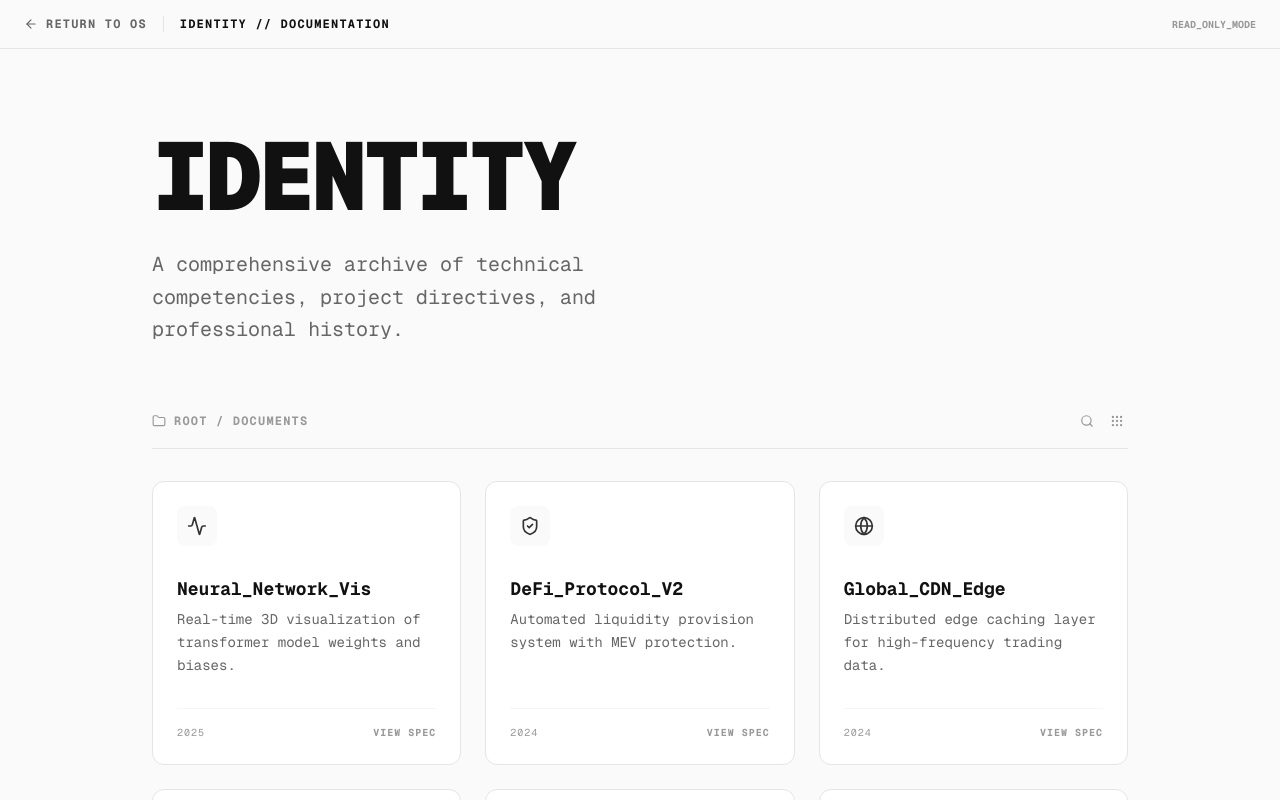
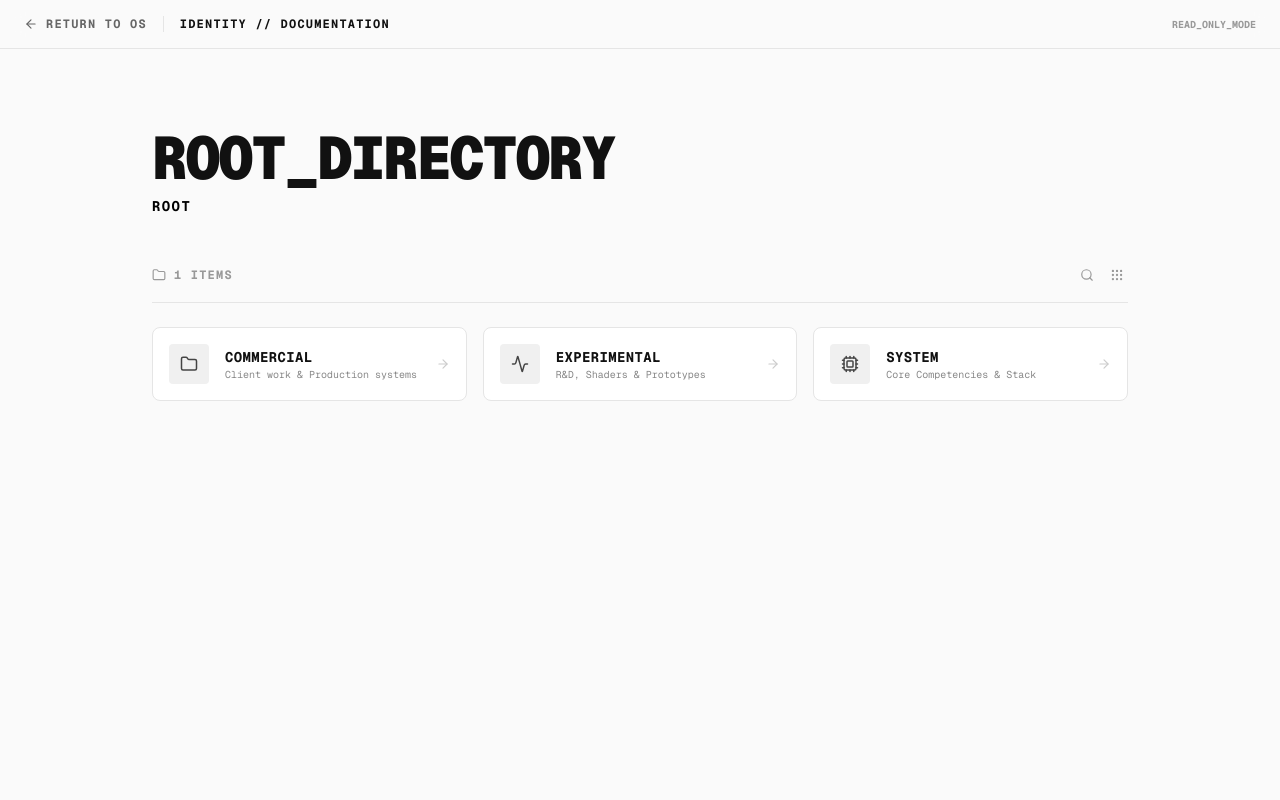
Before and after one commit to Luseefor/portfolio, a Next.js app: page /identity in a window 1280 px wide. Built offline with nearby package versions, Linux system fonts and the light colour scheme.

Commit message:
feat: refactor identity to folder structure and refine theme transitions

```diff
--- a/src/app/identity/page.tsx
+++ b/src/app/identity/page.tsx
@@ -6,6 +6,65 @@ import { motion } from 'framer-motion';
 import { ArrowLeft, FileText, Folder, Grip, Search, MoreHorizontal, Activity, ShieldCheck, Globe, Cpu, Terminal } from 'lucide-react';
 
 export default function IdentityPage() {
+    const [currentPath, setCurrentPath] = React.useState<string[]>(['root']);
+    const [animDirection, setAnimDirection] = React.useState(1);
+
+    const fileSystem: any = {
+        root: {
+            folders: [
+                { name: 'commercial', icon: Folder, desc: 'Client work & Production systems' },
+                { name: 'experimental', icon: Activity, desc: 'R&D, Shaders & Prototypes' },
+                { name: 'system', icon: Cpu, desc: 'Core Competencies & Stack' }
+            ],
+            files: []
+        },
+        commercial: {
+            folders: [],
+            files: [
+                { title: 'DeFi_Protocol_V2', desc: 'Automated liquidity provision system with MEV protection.', year: '2024', icon: ShieldCheck, type: 'spec' },
+                { title: 'Global_CDN_Edge', desc: 'Distributed edge caching layer for high-frequency trading data.', year: '2024', icon: Globe, type: 'spec' },
+                { title: 'Cyber_Sec_Audit', desc: 'Automated penetration testing suite for smart contracts.', year: '2025', icon: ShieldCheck, type: 'report' },
+            ]
+        },
+        experimental: {
+            folders: [],
+            files: [
+                { title: 'Neural_Network_Vis', desc: 'Real-time 3D visualization of transformer model weights and biases.', year: '2025', icon: Activity, type: 'prototype' },
+                { title: 'Quantum_Sim', desc: 'Browser-based quantum circuit simulator using WebGL compute shaders.', year: '2023', icon: Cpu, type: 'sim' },
+                { title: 'OS_Interface', desc: 'The very operating system you are currently navigating.', year: '2026', icon: Terminal, type: 'live' },
+            ]
+        },
+        system: {
+            folders: [],
+            files: [
+                { title: 'Full_Stack_Core', desc: 'TypeScript, React, Node.js, PostgreSQL, AWS', year: '2025', icon: Terminal, type: 'stack' },
+                { title: 'Graphics_Engine', desc: 'WebGL, Three.js, GLSL, Metal', year: '2024', icon: Activity, type: 'stack' },
+                { title: 'Smart_Contracts', desc: 'Solidity, Rust, EVM Architecture', year: '2025', icon: ShieldCheck, type: 'stack' },
+            ]
+        }
+    };
+
+    const currentFolder = fileSystem[currentPath[currentPath.length - 1]] || fileSystem['root'];
+
+    const navigateTo = (folderName: string) => {
+        setAnimDirection(1);
+        setCurrentPath([...currentPath, folderName]);
+    };
+
+    const navigateUp = () => {
+        if (currentPath.length > 1) {
+            setAnimDirection(-1);
+            setCurrentPath(currentPath.slice(0, -1));
+        }
+    };
+
+    const navigateToBreadcrumb = (index: number) => {
+        if (index < currentPath.length - 1) {
+            setAnimDirection(-1);
+            setCurrentPath(currentPath.slice(0, index + 1));
+        }
+    };
+
     return (
         <div className="min-h-screen w-full bg-[#FAFAFA] text-[#111111] font-mono selection:bg-black selection:text-white cursor-none">
             {/* Navigation Bar */}
@@ -27,26 +86,45 @@ export default function IdentityPage() {
             {/* Main Content Area */}
             <main className="mx-auto max-w-5xl px-6 pt-32 pb-20">
 
-                {/* Header Section */}
-                <header className="mb-16">
+                {/* Dynamic Header */}
+                <header className="mb-12">
                     <motion.div
-                        initial={{ opacity: 0, y: 20 }}
+                        initial={{ opacity: 0, y: 10 }}
                         animate={{ opacity: 1, y: 0 }}
-                        transition={{ duration: 0.8, ease: [0.16, 1, 0.3, 1] }}
+                        key={currentPath.join('/')}
+                        transition={{ duration: 0.4 }}
                     >
-                        <h1 className="mb-6 text-6xl font-black tracking-tighter md:text-8xl">IDENTITY</h1>
-                        <p className="max-w-xl text-lg text-[#666666] md:text-xl leading-relaxed">
-                            A comprehensive archive of technical competencies, project directives, and professional history.
-                        </p>
+                        <h1 className="mb-2 text-4xl font-black tracking-tighter uppercase md:text-6xl text-[#111]">
+                            {currentPath[currentPath.length - 1] === 'root' ? 'ROOT_DIRECTORY' : currentPath[currentPath.length - 1]}
+                        </h1>
+                        <div className="flex items-center gap-2 text-sm text-[#666666]">
+                            {currentPath.map((segment, i) => (
+                                <React.Fragment key={i}>
+                                    <button
+                                        onClick={() => navigateToBreadcrumb(i)}
+                                        className={`uppercase tracking-widest hover:text-black hover:underline ${i === currentPath.length - 1 ? 'font-bold text-black' : ''}`}
+                                    >
+                                        {segment}
+                                    </button>
+                                    {i < currentPath.length - 1 && <span className="text-[#CCC]">/</span>}
+                                </React.Fragment>
+                            ))}
+                        </div>
                     </motion.div>
                 </header>
 
-                {/* Documentation Grid */}
+                {/* Content Grid */}
                 <section>
-                    <div className="mb-8 flex items-center justify-between border-b border-[#E5E5E5] pb-4">
+                    <div className="mb-6 flex items-center justify-between border-b border-[#E5E5E5] pb-4">
                         <div className="flex items-center gap-2 text-xs font-bold uppercase tracking-widest text-[#999999]">
+                            {currentPath.length > 1 && (
+                                <button onClick={navigateUp} className="flex items-center gap-1 hover:text-black transition-colors mr-2">
+                                    <ArrowLeft size={12} />
+                                    <span>BACK</span>
+                                </button>
+                            )}
                             <Folder size={14} />
-                            <span>Root / Documents</span>
+                            <span>{currentPath.length} Items</span>
                         </div>
                         <div className="flex gap-2">
                             <button className="rounded p-1 hover:bg-[#F0F0F0] text-[#999999] hover:text-black transition-colors"><Search size={14} /></button>
@@ -54,50 +132,65 @@ export default function IdentityPage() {
                         </div>
                     </div>
 
-                    <div className="grid grid-cols-1 gap-6 md:grid-cols-2 lg:grid-cols-3">
-                        {[
-                            { title: 'Neural_Network_Vis', desc: 'Real-time 3D visualization of transformer model weights and biases.', year: '2025', icon: Activity },
-                            { title: 'DeFi_Protocol_V2', desc: 'Automated liquidity provision system with MEV protection.', year: '2024', icon: ShieldCheck },
-                            { title: 'Global_CDN_Edge', desc: 'Distributed edge caching layer for high-frequency trading data.', year: '2024', icon: Globe },
-                            { title: 'Quantum_Sim', desc: 'Browser-based quantum circuit simulator using WebGL compute shaders.', year: '2023', icon: Cpu },
-                            { title: 'OS_Interface', desc: 'The very operating system you are currently navigating.', year: '2026', icon: Terminal },
-                            { title: 'Cyber_Sec_Audit', desc: 'Automated penetration testing suite for smart contracts.', year: '2025', icon: ShieldCheck },
-                        ].map((project, i) => (
+                    <div className="grid grid-cols-1 gap-4 md:grid-cols-2 lg:grid-cols-3">
+                        {/* Folders */}
+                        {currentFolder.folders.map((folder: any, i: number) => (
                             <motion.div
-                                key={i}
-                                initial={{ opacity: 0, y: 20 }}
-                                animate={{ opacity: 1, y: 0 }}
-                                transition={{ delay: 0.2 + (i * 0.1), duration: 0.5 }}
-                                className="group relative flex min-h-[280px] cursor-pointer flex-col justify-between overflow-hidden rounded-xl border border-[#E5E5E5] bg-white p-6 transition-all hover:-translate-y-1 hover:border-black/5 hover:shadow-2xl"
+                                key={`folder-${folder.name}`}
+                                initial={{ opacity: 0, x: animDirection * 20 }}
+                                animate={{ opacity: 1, x: 0 }}
+                                exit={{ opacity: 0, x: -animDirection * 20 }}
+                                transition={{ delay: i * 0.05, duration: 0.3 }}
+                                onClick={() => navigateTo(folder.name)}
+                                className="group flex cursor-pointer items-center justify-between rounded-lg border border-[#E5E5E5] bg-white p-4 transition-all hover:bg-[#F8F8F8] hover:border-[#D4D4D4]"
+                            >
+                                <div className="flex items-center gap-4">
+                                    <div className="flex h-10 w-10 items-center justify-center rounded bg-[#F0F0F0] text-[#444] group-hover:bg-[#E5E5E5] group-hover:text-black transition-colors">
+                                        <folder.icon size={18} />
+                                    </div>
+                                    <div>
+                                        <h3 className="text-sm font-bold uppercase tracking-wide">{folder.name}</h3>
+                                        <p className="text-[10px] text-[#888]">{folder.desc}</p>
+                                    </div>
+                                </div>
+                                <ArrowLeft size={14} className="rotate-180 text-[#CCC] transition-colors group-hover:text-black" />
+                            </motion.div>
+                        ))}
+
+                        {/* Files */}
+                        {currentFolder.files.map((file: any, i: number) => (
+                            <motion.div
+                                key={`file-${file.title}`}
+                                initial={{ opacity: 0, x: animDirection * 20 }}
+                                animate={{ opacity: 1, x: 0 }}
+                                transition={{ delay: (currentFolder.folders.length * 0.05) + (i * 0.05), duration: 0.3 }}
+                                className="group relative flex min-h-[220px] cursor-pointer flex-col justify-between overflow-hidden rounded-xl border border-[#E5E5E5] bg-white p-6 transition-all hover:-translate-y-1 hover:border-black/5 hover:shadow-xl"
                             >
                                 <div>
-                                    <div className="mb-8 flex h-10 w-10 items-center justify-center rounded-lg bg-[#FAFAFA] text-[#333333] transition-colors group-hover:bg-black group-hover:text-white">
-                                        <project.icon size={20} />
+                                    <div className="mb-6 flex h-10 w-10 items-center justify-center rounded-lg bg-[#FAFAFA] text-[#333333] transition-colors group-hover:bg-black group-hover:text-white">
+                                        <file.icon size={20} />
                                     </div>
-                                    <h3 className="mb-2 text-lg font-bold leading-tight">{project.title}</h3>
-                                    <p className="leading-relaxed text-sm text-[#666666]">{project.desc}</p>
+                                    <div className="mb-2 flex items-center justify-between">
+                                        <h3 className="text-base font-bold leading-tight">{file.title}</h3>
+                                        <span className="rounded bg-[#F5F5F5] px-1.5 py-0.5 text-[9px] font-bold uppercase text-[#888]">{file.type}</span>
+                                    </div>
+                                    <p className="leading-relaxed text-xs text-[#666666]">{file.desc}</p>
                                 </div>
 
-                                <div className="mt-8 flex items-center justify-between border-t border-[#F5F5F5] pt-4">
-                                    <span className="text-[10px] uppercase tracking-widest text-[#999999] transition-colors group-hover:text-black">{project.year}</span>
-                                    <span className="text-[10px] font-bold uppercase tracking-widest text-[#999999] transition-colors group-hover:text-black">View Spec</span>
+                                <div className="mt-6 flex items-center justify-between border-t border-[#F5F5F5] pt-3">
+                                    <span className="text-[10px] uppercase tracking-widest text-[#999999] transition-colors group-hover:text-black">{file.year}</span>
+                                    <span className="text-[10px] font-bold uppercase tracking-widest text-[#999999] transition-colors group-hover:text-black">View</span>
                                 </div>
                             </motion.div>
                         ))}
                     </div>
-                </section>
 
-                {/* Tech Stack Section */}
-                <section className="mt-20 border-t border-[#E5E5E5] pt-12">
-                    <h2 className="mb-8 text-2xl font-bold tracking-tight">Technical_Competencies</h2>
-                    <div className="grid grid-cols-2 gap-4 md:grid-cols-4">
-                        {['TypeScript', 'React.js', 'Next.js', 'WebGL', 'Three.js', 'Node.js', 'PostgreSQL', 'System Architecture', 'Rust', 'Solidity', 'Python', 'AWS'].map((tech, i) => (
-                            <div key={i} className="flex items-center gap-3 rounded-lg border border-[#F0F0F0] bg-white p-4 transition-colors hover:border-[#E5E5E5] hover:shadow-sm">
-                                <div className="h-2 w-2 rounded-full bg-black/20" />
-                                <span className="text-xs font-medium uppercase tracking-wider text-[#444]">{tech}</span>
-                            </div>
-                        ))}
-                    </div>
+                    {currentFolder.folders.length === 0 && currentFolder.files.length === 0 && (
+                        <div className="flex h-64 w-full flex-col items-center justify-center text-[#CCC]">
+                            <Folder size={48} className="mb-4 opacity-20" />
+                            <span className="text-xs font-bold uppercase tracking-widest">Directory Empty</span>
+                        </div>
+                    )}
                 </section>
 
             </main>
--- a/src/app/page.tsx
+++ b/src/app/page.tsx
@@ -30,6 +30,7 @@ const THEMES = {
     glow: 'rgba(239, 68, 68, 0.4)'
   }
 };
+
 
 const Background = ({ themeColor, isDark }: { themeColor: string, isDark: boolean }) => {
   return (
@@ -70,6 +71,7 @@ const Background = ({ themeColor, isDark }: { themeColor: string, isDark: boolea
     </div>
   );
 };
+
 
 const ThemeDropdown = ({ currentTheme, onThemeChange, isDark, toggleDark, themeColor }: any) => {
   const [isOpen, setIsOpen] = useState(false);
```
